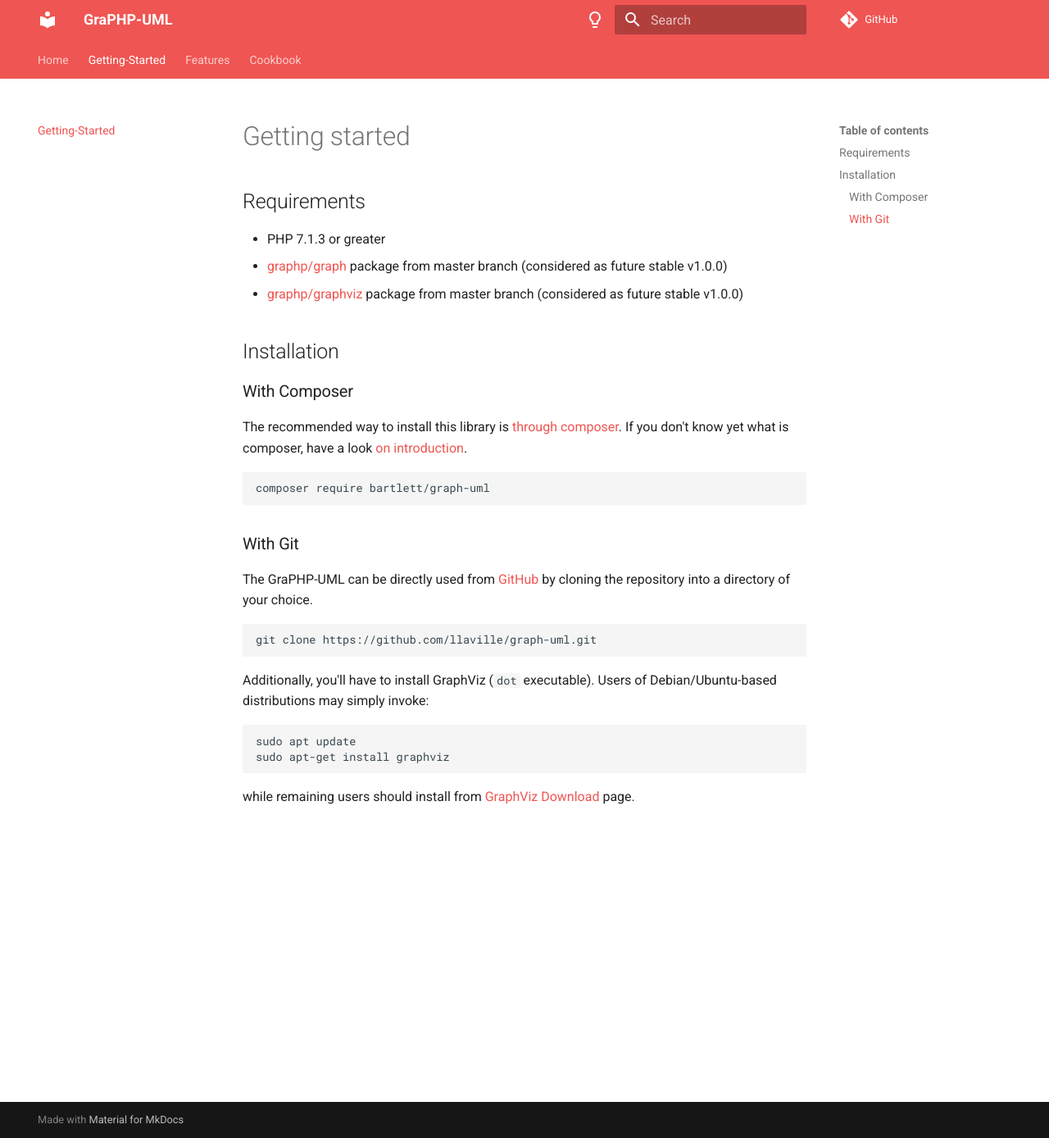
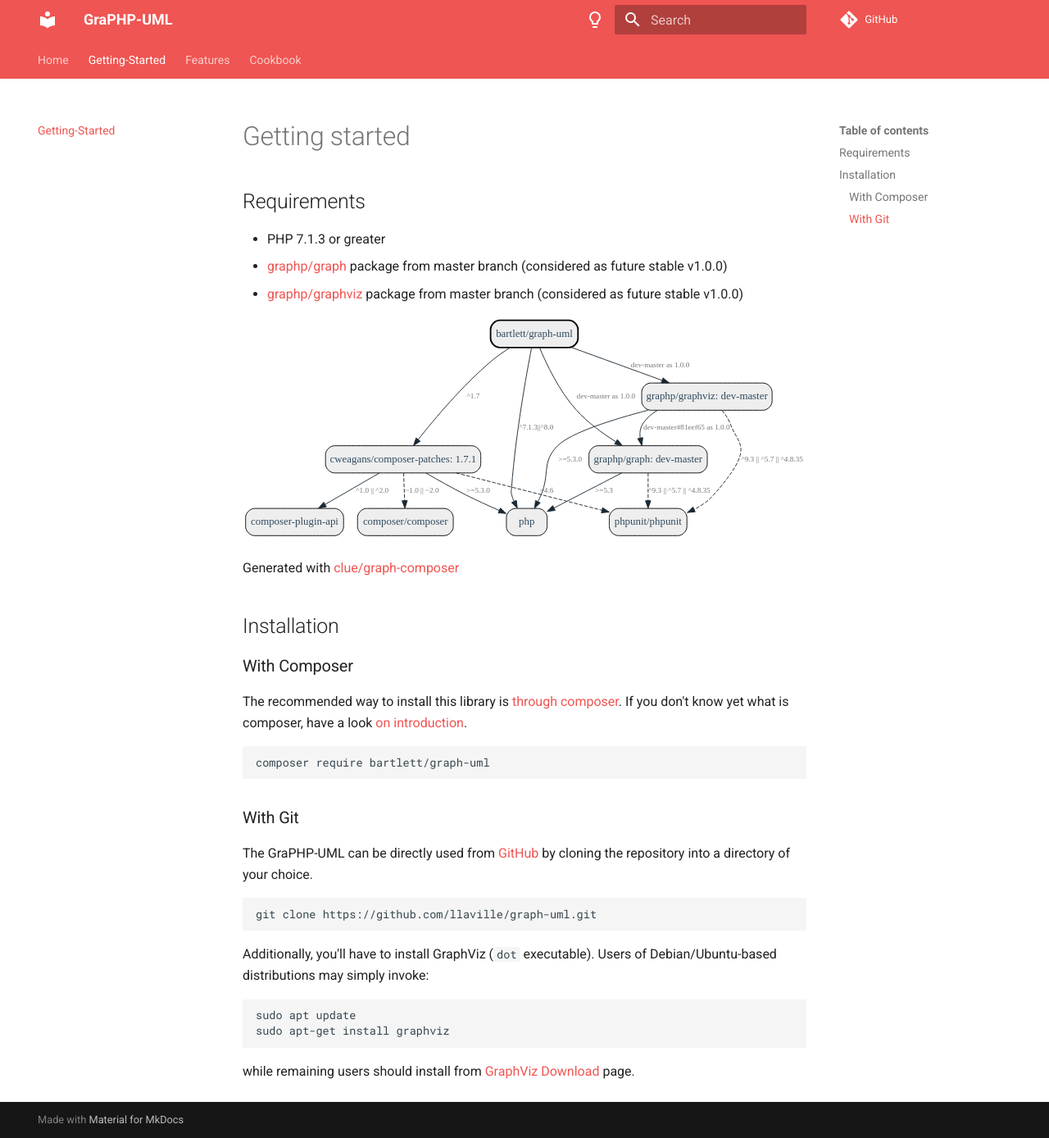
Before and after one commit to llaville/graph-uml, an MkDocs documentation site: the page built from docs/getting-started.md, in a window 1280 px wide and 1388 px high. Shown: the whole window at 82% size. Built offline with MkDocs 1.6.1 and Material for MkDocs 9.7.7, drawn with Linux system fonts in a browser that asks for light colours; comment, search, counter and statistics services are not loaded.

Commit message:
add a graph on Composer dependencies

```diff
--- a/docs/getting-started.md
+++ b/docs/getting-started.md
@@ -6,6 +6,10 @@
 * PHP 7.1.3 or greater
 * [graphp/graph](https://github.com/graphp/graph) package from master branch (considered as future stable v1.0.0)
 * [graphp/graphviz](https://github.com/graphp/graphviz) package from master branch (considered as future stable v1.0.0)
+
+![GraPHP Composer](./graph-composer.svg)
+
+Generated with [clue/graph-composer](https://github.com/clue/graph-composer)
 
 ## Installation
 
```
Also changed, not shown: docs/graph-composer.svg (added).
